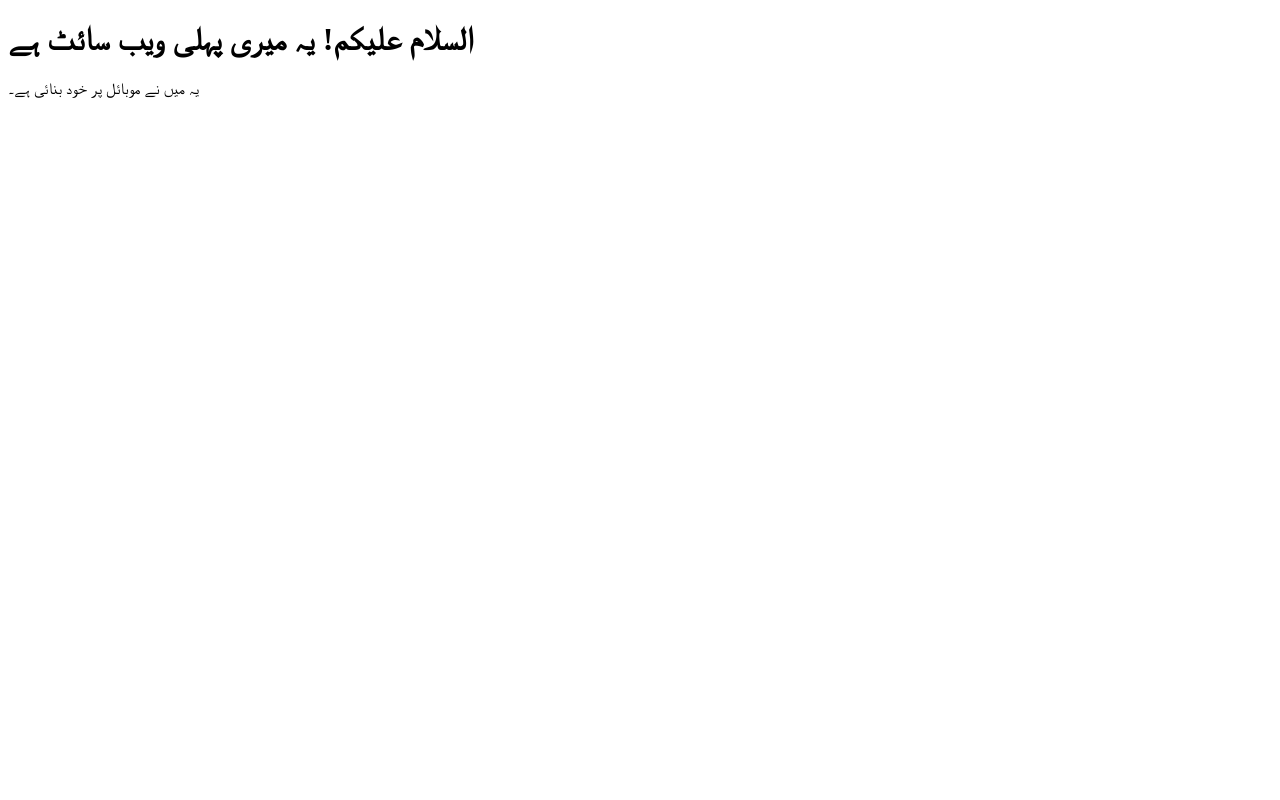
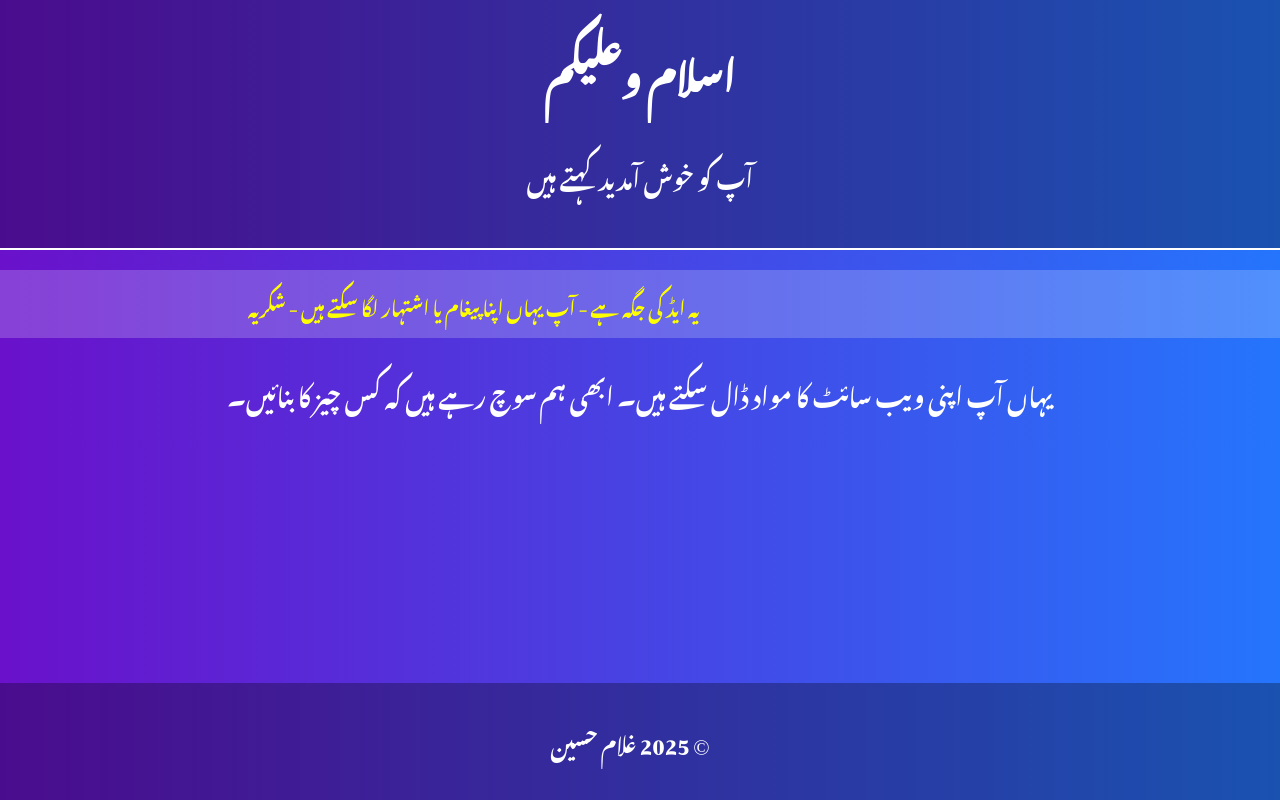
Before and after one commit to fmbaloch47/my-website1, a plain HTML site: page index.html in a window 1280 px wide. Drawn offline with Linux system fonts and the light colour scheme; a web font is replaced by a local one.

Commit message:
Add files via upload
Signed-off-by: fmbaloch47 <fmbaloch47@gmail.com>

```diff
--- a/index.html
+++ b/index.html
@@ -1,10 +1,77 @@
 <!DOCTYPE html>
-<html>
+<html lang="ur" dir="rtl">
 <head>
-    <title>میری ویب سائٹ</title>
+    <meta charset="UTF-8">
+    <meta name="viewport" content="width=device-width, initial-scale=1.0">
+    <title>غلام حسین کی ویب سائٹ</title>
+    <style>
+        @import url('https://fonts.googleapis.com/css2?family=Noto+Nastaliq+Urdu&display=swap');
+
+        body {
+            font-family: 'Noto Nastaliq Urdu', serif;
+            background: linear-gradient(to right, #6a11cb, #2575fc);
+            margin: 0;
+            padding: 0;
+            color: white;
+            text-align: center;
+        }
+        header {
+            padding: 20px;
+            background: rgba(0, 0, 0, 0.3);
+            border-bottom: 2px solid white;
+        }
+        h1 {
+            font-size: 2.5em;
+            margin: 0;
+        }
+        p {
+            font-size: 1.5em;
+        }
+        .marquee {
+            background: rgba(255, 255, 255, 0.2);
+            padding: 10px;
+            margin-top: 20px;
+            font-size: 1.2em;
+            color: yellow;
+            white-space: nowrap;
+            overflow: hidden;
+            box-sizing: border-box;
+        }
+        .marquee span {
+            display: inline-block;
+            padding-left: 100%;
+            animation: marquee 15s linear infinite;
+        }
+        @keyframes marquee {
+            0% { transform: translateX(0); }
+            100% { transform: translateX(-100%); }
+        }
+        footer {
+            background: rgba(0,0,0,0.3);
+            padding: 10px;
+            position: fixed;
+            bottom: 0;
+            width: 100%;
+            font-size: 0.9em;
+        }
+    </style>
 </head>
 <body>
-    <h1>السلام علیکم! یہ میری پہلی ویب سائٹ ہے</h1>
-    <p>یہ میں نے موبائل پر خود بنائی ہے۔</p>
+    <header>
+        <h1>اسلام وعلیکم</h1>
+        <p>آپ کو خوش آمدید کہتے ہیں</p>
+    </header>
+
+    <div class="marquee">
+        <span>یہ ایڈ کی جگہ ہے - آپ یہاں اپنا پیغام یا اشتہار لگا سکتے ہیں - شکریہ</span>
+    </div>
+
+    <main>
+        <p>یہاں آپ اپنی ویب سائٹ کا مواد ڈال سکتے ہیں۔ ابھی ہم سوچ رہے ہیں کہ کس چیز کا بنائیں۔</p>
+    </main>
+
+    <footer>
+        <p>© 2025 غلام حسین</p>
+    </footer>
 </body>
 </html>
```
